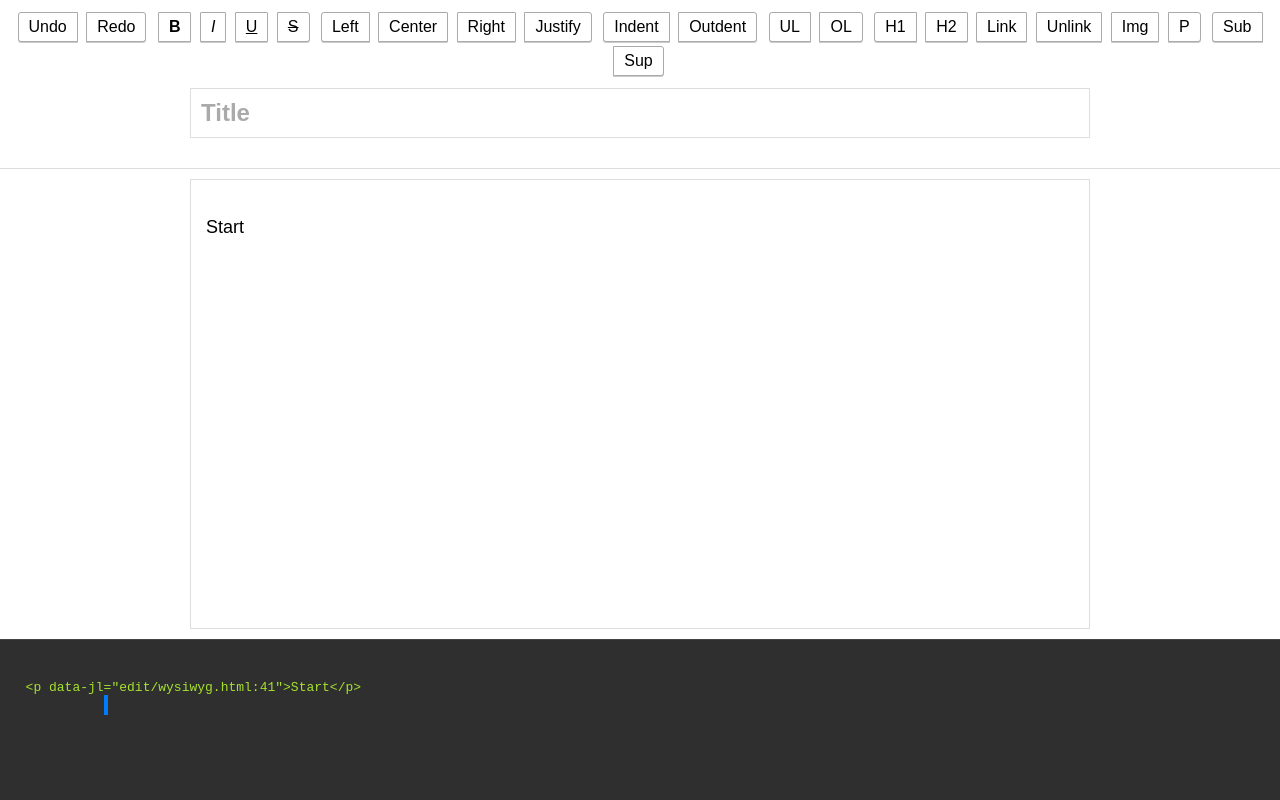
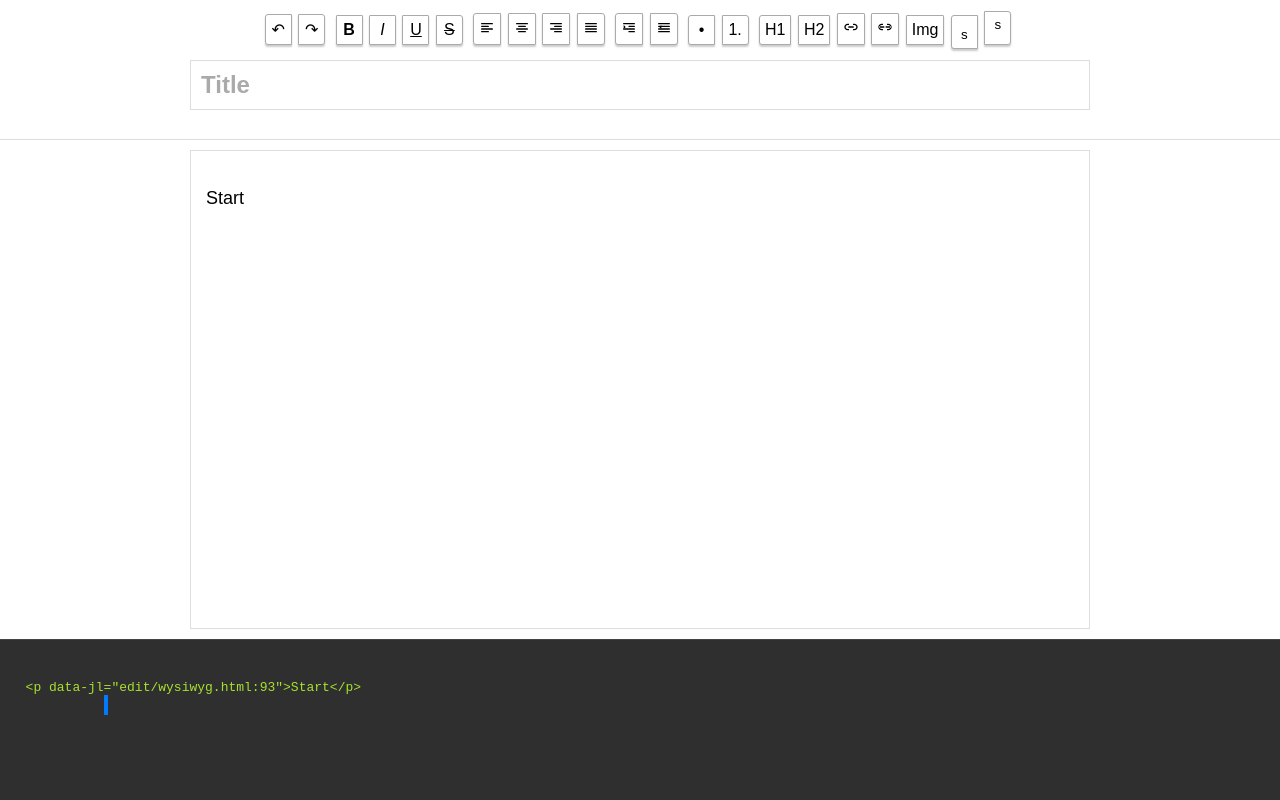
Before and after one commit to JamesNewton/MagicLand, a website: page edit/wysiwyg.html in a window 1280 px wide. Drawn offline with Linux system fonts and the light colour scheme.

Commit message:
Cleanup styles, toolbar icons in svg,

```diff
--- a/edit/wysiwyg.css
+++ b/edit/wysiwyg.css
@@ -29,14 +29,15 @@ html, body {
     border-top: 1px solid #444;
 }
 
+/* --- THIS SECTION IS THE FIX --- */
 #scrollable-content {
     flex-grow: 1; /* Takes up all remaining space */
     overflow-y: auto; /* Makes this area scrollable */
     background-color: white;
-    padding: 10px;
-    /* For better aesthetics, center the content */
-    display: flex;
-    justify-content: center;
+    padding: 10px; /* Add padding back to keep space from scrollbar */
+
+    /* REMOVED display: flex */
+    /* REMOVED justify-content: center */
 }
 
 #html-preview {
@@ -82,11 +83,12 @@ a {
     background: #FFF;
     border-radius: 1px;
     color: black;
-    padding: 5px 10px;
-    margin: 2px; /* Adjusted margin for better spacing */
+    padding: 5px 5px;
+    margin: 1px; /* Adjusted margin for better spacing */
+    min-width: 15px;
     display: inline-block;
     text-decoration: none;
-    box-shadow: 0px 1px 0px #CCC;
+    box-shadow: 0px 2px 2px #CCC;
 }
 
 .toolbar a:hover {
@@ -138,6 +140,8 @@ a[data-command='subscript'] {
   width: 100%;
   max-width: 900px; /* Common readable width */
   box-sizing: border-box;
+  margin: 0 auto; /* ADDED: This centers the editor */
+  min-height: 100%; /* ADDED: This ensures it fills the short space */
 }
 
 [contenteditable=true]:empty:before {
--- a/edit/wysiwyg.html
+++ b/edit/wysiwyg.html
@@ -10,28 +10,80 @@
     <body class="editor-layout">
         <div class="fixed-header">
             <div class="toolbar">
-                <a href="#" data-command='undo'>Undo</a>
-                <a href="#" data-command='redo'>Redo</a>
+                <a href="#" data-command='undo' title='undo'>&#x21B6;</a>
+                <a href="#" data-command='redo' title='redo'>&#x21B7;</a>
                 <a href="#" data-command='bold'><b>B</b></a>
                 <a href="#" data-command='italic'><i>I</i></a>
                 <a href="#" data-command='underline'><u>U</u></a>
                 <a href="#" data-command='strikeThrough'><del>S</del></a>
-                <a href="#" data-command='justifyLeft'>Left</a>
-                <a href="#" data-command='justifyCenter'>Center</a>
-                <a href="#" data-command='justifyRight'>Right</a>
-                <a href="#" data-command='justifyFull'>Justify</a>
-                <a href="#" data-command='indent'>Indent</a>
-                <a href="#" data-command='outdent'>Outdent</a>
-                <a href="#" data-command='insertUnorderedList'>UL</a>
-                <a href="#" data-command='insertOrderedList'>OL</a>
+                <a href="#" data-command='justifyLeft' title='Left Justify'>
+<svg xmlns="http://www.w3.org/2000/svg" width="1em" height="1em" viewBox="0 0 24 24" fill="currentColor" aria-hidden="true">
+    <rect x="3" y="6" width="18" height="2" rx="1" />
+    <rect x="3" y="10" width="12" height="2" rx="1" />
+    <rect x="3" y="14" width="18" height="2" rx="1" />
+    <rect x="3" y="18" width="12" height="2" rx="1" />
+</svg>
+                </a>
+                <a href="#" data-command='justifyCenter' title='Center Justify'>
+<svg xmlns="http://www.w3.org/2000/svg" width="1em" height="1em" viewBox="0 0 24 24" fill="currentColor" aria-hidden="true">
+  <rect x="3" y="6" width="18" height="2" rx="1" />
+  <rect x="6" y="10" width="12" height="2" rx="1" />
+  <rect x="3" y="14" width="18" height="2" rx="1" />
+  <rect x="6" y="18" width="12" height="2" rx="1" />
+</svg>
+                </a>
+                <a href="#" data-command='justifyRight' title='Right Justify'>
+<svg xmlns="http://www.w3.org/2000/svg" width="1em" height="1em" viewBox="0 0 24 24" fill="currentColor" aria-hidden="true">
+  <rect x="3" y="6" width="18" height="2" rx="1" />
+  <rect x="9" y="10" width="12" height="2" rx="1" />
+  <rect x="3" y="14" width="18" height="2" rx="1" />
+  <rect x="9" y="18" width="12" height="2" rx="1" />
+</svg>
+                </a>
+                <a href="#" data-command='justifyFull' title='Full Justification'>
+<svg xmlns="http://www.w3.org/2000/svg" width="1em" height="1em" viewBox="0 0 24 24" fill="currentColor" aria-hidden="true">
+  <rect x="3" y="6" width="18" height="2" rx="1" />
+  <rect x="3" y="10" width="18" height="2" rx="1" />
+  <rect x="3" y="14" width="18" height="2" rx="1" />
+  <rect x="3" y="18" width="18" height="2" rx="1" />
+</svg>
+                </a>
+                <a href="#" data-command='indent' title='Indent'>
+<svg xmlns="http://www.w3.org/2000/svg" width="1em" height="1em" viewBox="0 0 24 24" fill="currentColor" aria-hidden="true">
+  <rect x="3" y="6" width="18" height="2" rx="1" />
+  <rect x="11" y="10" width="10" height="2" rx="1" />
+  <rect x="3" y="14" width="18" height="2" rx="1" />
+  <rect x="11" y="18" width="10" height="2" rx="1" />
+  <path d="M7 12L4 9v6l3-3z" />
+</svg>
+                </a>
+                <a href="#" data-command='outdent' title='Outdent'>
+<svg xmlns="http://www.w3.org/2000/svg" width="1em" height="1em" viewBox="0 0 24 24" fill="currentColor" aria-hidden="true">
+  <rect x="3" y="6" width="18" height="2" rx="1" />
+  <rect x="3" y="10" width="18" height="2" rx="1" />
+  <rect x="3" y="14" width="18" height="2" rx="1" />
+  <rect x="3" y="18" width="18" height="2" rx="1" />
+  <path d="M5 12l3 3V9l-3 3z" />
+</svg>
+                </a>
+                <a href="#" data-command='insertUnorderedList' title='bulleted list'>&#x2022;</a>
+                <a href="#" data-command='insertOrderedList' title='numbered list'>1.</a>
                 <a href="#" data-command='h1'>H1</a>
                 <a href="#" data-command='h2'>H2</a>
-                <a href="#" data-command='createlink'>Link</a>
-                <a href="#" data-command='unlink'>Unlink</a>
+                <a href="#" data-command='createlink' title='Link'>
+<svg xmlns="http://www.w3.org/2000/svg" width="1em" height="1em" viewBox="0 0 24 24" fill="currentColor" aria-hidden="true">
+  <path d="M17 7h-2v2h2c1.65 0 3 1.35 3 3s-1.35 3-3 3h-2v2h2c2.75 0 5-2.25 5-5s-2.25-5-5-5zM7 17h2v-2H7c-1.65 0-3-1.35-3-3s1.35-3 3-3h2V7H7c-2.75 0-5 2.25-5 5s2.25 5 5 5zM8 11h8v2H8v-2z" />
+</svg>
+                </a>
+                <a href="#" data-command='unlink' title='Unlink'>
+<svg xmlns="http://www.w3.org/2000/svg" width="1em" height="1em" viewBox="0 0 24 24" fill="currentColor" aria-hidden="true">
+    <path d="M17 7h-2v2h2c1.65 0 3 1.35 3 3s-1.35 3-3 3h-2v2h2c2.75 0 5-2.25 5-5s-2.25-5-5-5zM7 17h2v-2H7c-1.65 0-3-1.35-3-3s1.35-3 3-3h2V7H7c-2.75 0-5 2.25-5 5s2.25 5 5 5zM3 11h8v2H3v-2zM13 11h8v2h-8v-2z" />
+</svg>
+                </a>
                 <a href="#" data-command='insertimage'>Img</a>
-                <a href="#" data-command='p'>P</a>
-                <a href="#" data-command='subscript'>Sub</a>
-                <a href="#" data-command='superscript'>Sup</a>
+                <!-- <a href="#" data-command='p'>P</a> -->
+                <a href="#" data-command='subscript'><sub>s</sub></a>
+                <a href="#" data-command='superscript'><sup>s</sup></a>
             </div>
             <h2 id="title" class="title" placeholder="Title" contenteditable="true"></h2>
         </div>
```
